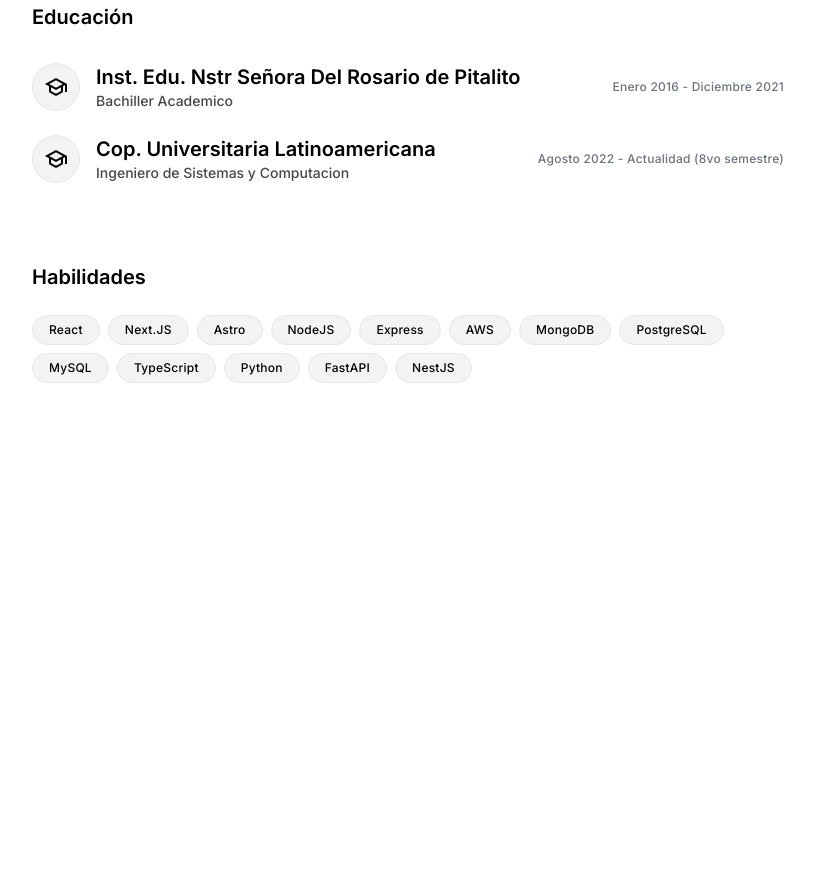
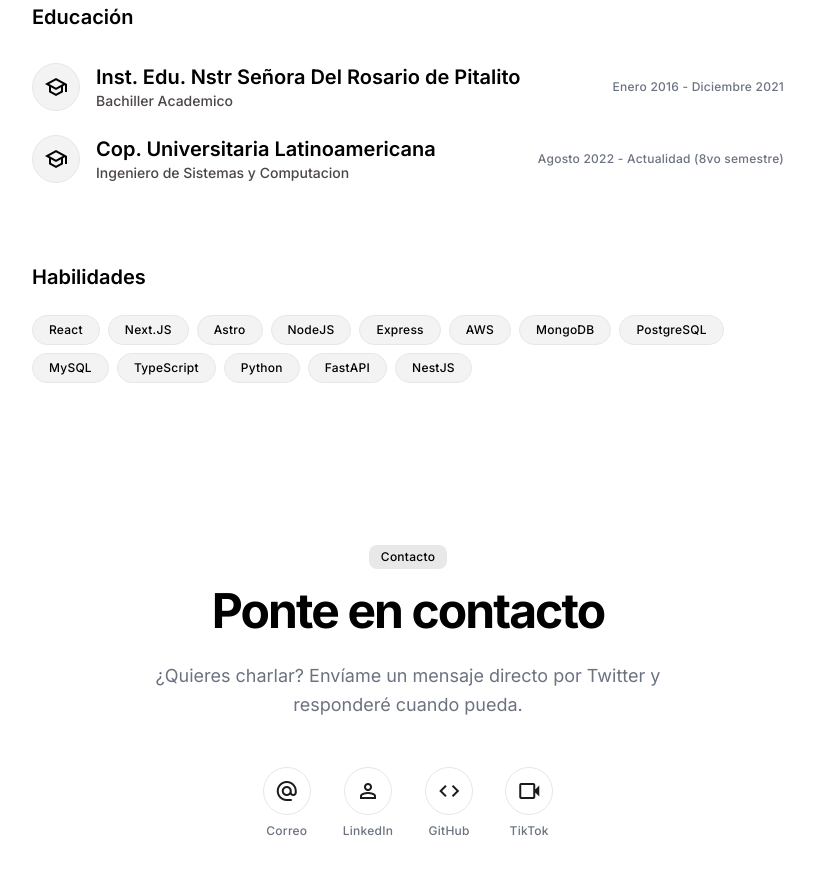
Before and after one commit to HeymerDev/Portafolio, an Astro site: page / in a window 1280 px wide. Shown: the part 871-1746 px from the top of the page, without its empty margins (232-1046 px from the left). Before the commit the page ends 1414 px from the top, so only its background shows below. Built offline with nearby package versions, Linux system fonts and the light colour scheme; Astro itself is replaced by a stand-in of ours.

Commit message:
add Social Network section & its data

```diff
--- /dev/null
+++ b/src/components/cards/CardSocialNetwork.astro
@@ -0,0 +1,20 @@
+---
+const { link, socialName, icon } = Astro.props;
+---
+
+<a
+  class="group flex flex-col items-center gap-2"
+  href={link}
+  target="_blank"
+  rel="noopener noreferrer"
+>
+  <div
+    class="w-12 h-12 rounded-full border border-border-subtle flex items-center justify-center group-hover:bg-primary group-hover:text-on-primary transition-all duration-300"
+  >
+    <span class="material-symbols-outlined">{icon}</span>
+  </div>
+  <span
+    class="font-label-sm text-label-sm text-muted-foreground group-hover:text-primary"
+    >{socialName}</span
+  >
+</a>
--- /dev/null
+++ b/src/components/views/SocialNetworks.astro
@@ -0,0 +1,31 @@
+---
+import { socialNetworks } from "@/data/SocialNetworks";
+import CardSocialNetwork from "../cards/CardSocialNetwork.astro";
+---
+
+<section class="mb-section-gap text-center pt-20" id="contacto">
+  <span
+    class="px-3 py-1 bg-surface-container-high text-primary font-label-sm text-label-sm rounded-lg inline-block mb-4"
+    >Contacto</span
+  >
+  <h2 class="font-headline-xl text-headline-xl text-primary mb-6">
+    Ponte en contacto
+  </h2>
+  <p
+    class="font-body-lg text-body-lg text-muted-foreground mb-12 max-w-150 mx-auto"
+  >
+    ¿Quieres charlar? Envíame un mensaje directo por Twitter y responderé cuando
+    pueda.
+  </p>
+  <div class="flex justify-center gap-8">
+    {
+      socialNetworks.map((network) => (
+        <CardSocialNetwork
+          link={network.link}
+          socialName={network.name}
+          icon={network.icon}
+        />
+      ))
+    }
+  </div>
+</section>
--- /dev/null
+++ b/src/data/SocialNetworks.ts
@@ -0,0 +1,26 @@
+import type { SocialNetwork } from "@/types";
+
+export const socialNetworks: SocialNetwork[] = [
+  {
+    name: "Correo",
+    link: "mailto:heymermeza11@gmail.com",
+    icon: "alternate_email",
+  },
+  {
+    name: "LinkedIn",
+    link: "https://www.linkedin.com/in/heymer/",
+    icon: "person",
+  },
+
+  {
+    name: "GitHub",
+    link: "https://github.com/HeymerDev",
+    icon: "code",
+  },
+
+  {
+    name: "TikTok",
+    link: "https://www.tiktok.com/@heymerdev",
+    icon: "videocam",
+  },
+];
--- a/src/pages/index.astro
+++ b/src/pages/index.astro
@@ -6,6 +6,7 @@ import About from "@/components/views/About.astro";
 import WorkExperience from "@/components/views/WorkExperience.astro";
 import Education from "@/components/views/Education.astro";
 import Skills from "@/components/views/Skills.astro";
+import SocialNetworks from "@/components/views/SocialNetworks.astro";
 ---
 
 <Layout>
@@ -16,5 +17,6 @@ import Skills from "@/components/views/Skills.astro";
     <WorkExperience />
     <Education />
     <Skills />
+    <SocialNetworks />
   </main>
 </Layout>
--- a/src/types.ts
+++ b/src/types.ts
@@ -20,3 +20,9 @@ export interface Skill {
   id: number;
   name: string;
 }
+
+export interface SocialNetwork {
+  name: string;
+  link: string;
+  icon: string;
+}
```
